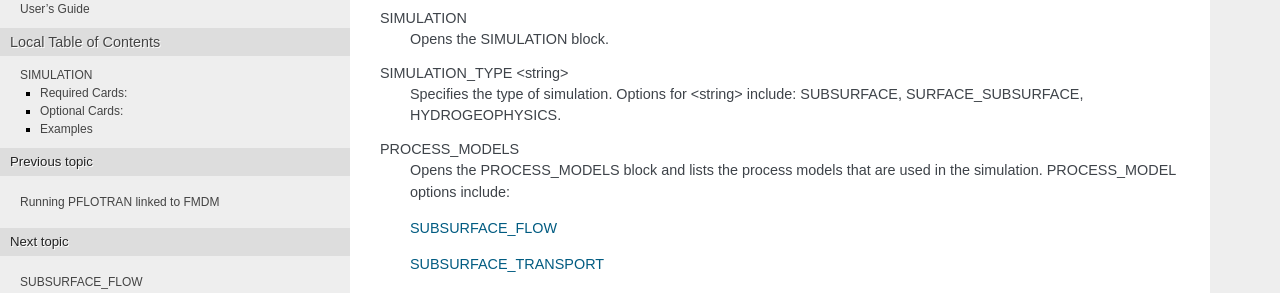
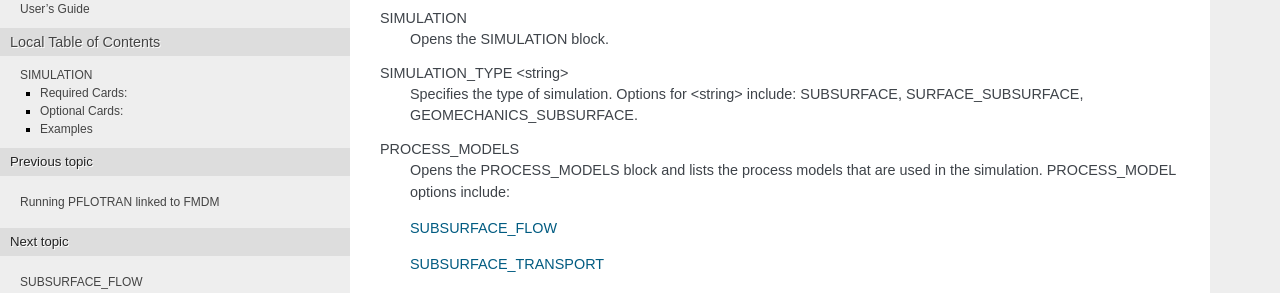
Before and after one commit to Miracloon/pflotran-documentation, a Sphinx documentation site: the page built from source/user_guide/cards/simulation/simulation_card.rst, in a window 1280 px wide and 900 px high. Shown: the part 252-545 px from the top of the window. Built offline with Sphinx 7.4.7, drawn with Linux system fonts in a browser that asks for light colours.

```diff
--- a/source/user_guide/cards/simulation/simulation_card.rst
+++ b/source/user_guide/cards/simulation/simulation_card.rst
@@ -14,7 +14,7 @@ SIMULATION
 
 SIMULATION_TYPE <string>
  Specifies the type of simulation. Options for <string> include: SUBSURFACE,
- SURFACE_SUBSURFACE, HYDROGEOPHYSICS.
+ SURFACE_SUBSURFACE, GEOMECHANICS_SUBSURFACE.
 
 PROCESS_MODELS
  Opens the PROCESS_MODELS block and lists the process models that are used in
```
Also changed, not shown: source/user_guide/cards/simulation/subsurface_transport_modes/operator_split_reactive_transport_card.rst (+13 -3 lines).
